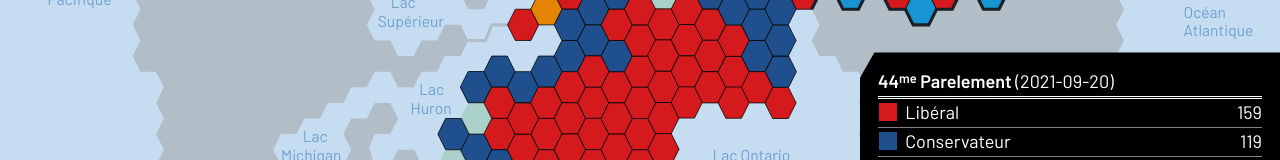
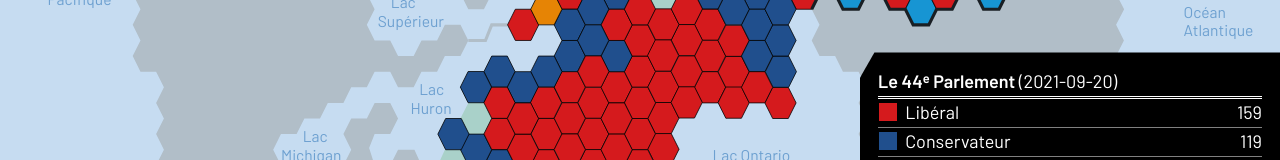
Before and after one commit to attaboy/electoralcartogram, a Next.js app: page / in a window 1280 px wide. Both pictures are taken after a click on the button "Fr". Shown: the part 434-594 px from the top of the page. Built offline with nearby package versions, Linux system fonts and the light colour scheme.

Commit message:
Fixing some French grammar

```diff
--- a/pages/index.tsx
+++ b/pages/index.tsx
@@ -165,7 +165,7 @@ class Home extends React.Component<Props, State> {
     if (electionDate >= Utils.electionToDate(Parliaments.P44)) {
       if (this.state.lang === Lang.fr) {
         return (
-          <span><b>44<sup>me</sup> Parelement</b> ({this.state.election})</span>
+          <span><b>Le 44<sup>e</sup> Parlement</b> ({this.state.election})</span>
         );
       } else {
         return (
@@ -175,7 +175,7 @@ class Home extends React.Component<Props, State> {
     } else if (electionDate >= Utils.electionToDate(Parliaments.P43)) {
       if (this.state.lang === Lang.fr) {
         return (
-          <span><b>43<sup>me</sup> Parlement</b> ({this.state.election})</span>
+          <span><b>Le 43<sup>e</sup> Parlement</b> ({this.state.election})</span>
         );
       } else {
         return (
@@ -185,7 +185,7 @@ class Home extends React.Component<Props, State> {
     } else {
       if (this.state.lang === Lang.fr) {
         return (
-          <span><b>42<sup>me</sup> Parlement</b> ({this.state.election})</span>
+          <span><b>Le 42<sup>e</sup> Parlement</b> ({this.state.election})</span>
         );
       } else {
         return (
```
